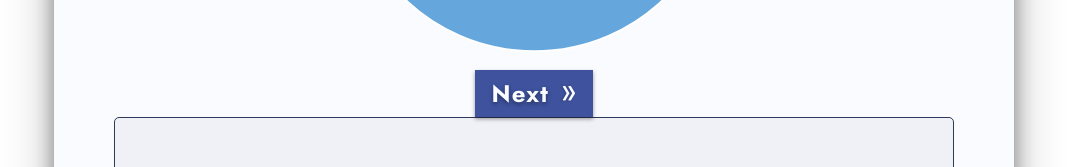
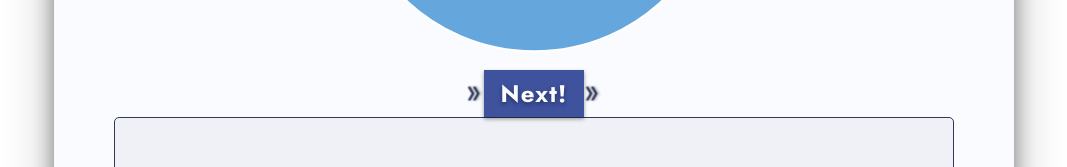
Before and after one commit to terra-utopia/terra-utopia-website, a Nuxt app: page /structure-of-terra in a window 1280 px wide. Shown: the part 1523-1690 px from the top of the page, without its empty margins (106-1173 px from the left). Built offline with nearby package versions, Linux system fonts and the light colour scheme.

Commit message:
used bookshelf jump down icon for next button in institutions diagram and renamed it to jump-down-icon.svg

```diff
--- a/components/Bookshelf.vue
+++ b/components/Bookshelf.vue
@@ -54,7 +54,7 @@ export default {
                 position: absolute;
                 width: 18px;    // original dimensions of svg icon
                 height: 17px;   //
-                background: url('~assets/bookshelf-jump-down-icon.svg');
+                background: url('~assets/jump-down-icon.svg');
                 top: 11px;
                 opacity: 0;
                 transition: opacity 0.15s linear;
--- a/components/InstitutionsDiagram.vue
+++ b/components/InstitutionsDiagram.vue
@@ -1,7 +1,9 @@
 <template>
     <div class="institutions-diagram">
         <div id="diagram" v-html="buildDiagram()"></div>
-        <ActionButton id="institutions-button"> Next <img src="~/assets/collapse-icon.svg"> </ActionButton> <!-- XXX -->
+        <img class="next-button-icon" src="~/assets/jump-down-icon.svg">
+        <ActionButton id="next-button"> Next! </ActionButton>
+        <img class="next-button-icon" src="~/assets/jump-down-icon.svg">
         <div class="institutions-text-wrapper">
             <div id="institutions-text"></div>
         </div>
@@ -362,15 +364,8 @@ export default {
         }
     }
 
-    #institutions-button{
-
-        img{
-            transform: rotate(90deg);
-        }
-
-        &:hover img{
-            fill: rgba($c-dark,1);
-        }
+    .next-button-icon{
+        transform: rotate(-90deg);
     }
 
     .institutions-text-wrapper{
--- a/pages/index.vue
+++ b/pages/index.vue
@@ -13,9 +13,9 @@
                 Let us forge a <span class="highlighted">global democracy!</span></p>
                 <div class="flex-wrapper">
                     <div>
-                        <img src="~assets/bookshelf-jump-down-icon.svg">
+                        <img src="~assets/jump-down-icon.svg">
                         <a href="#common-ground"><ActionButton>Read More!</ActionButton></a>
-                        <img src="~assets/bookshelf-jump-down-icon.svg">
+                        <img src="~assets/jump-down-icon.svg">
                     </div>
                     <a href="/join/"><ActionButton>Join!</ActionButton></a>
                 </div>
```
Also changed, not shown: assets/jump-down-icon.svg (renamed from assets/bookshelf-jump-down-icon.svg).
